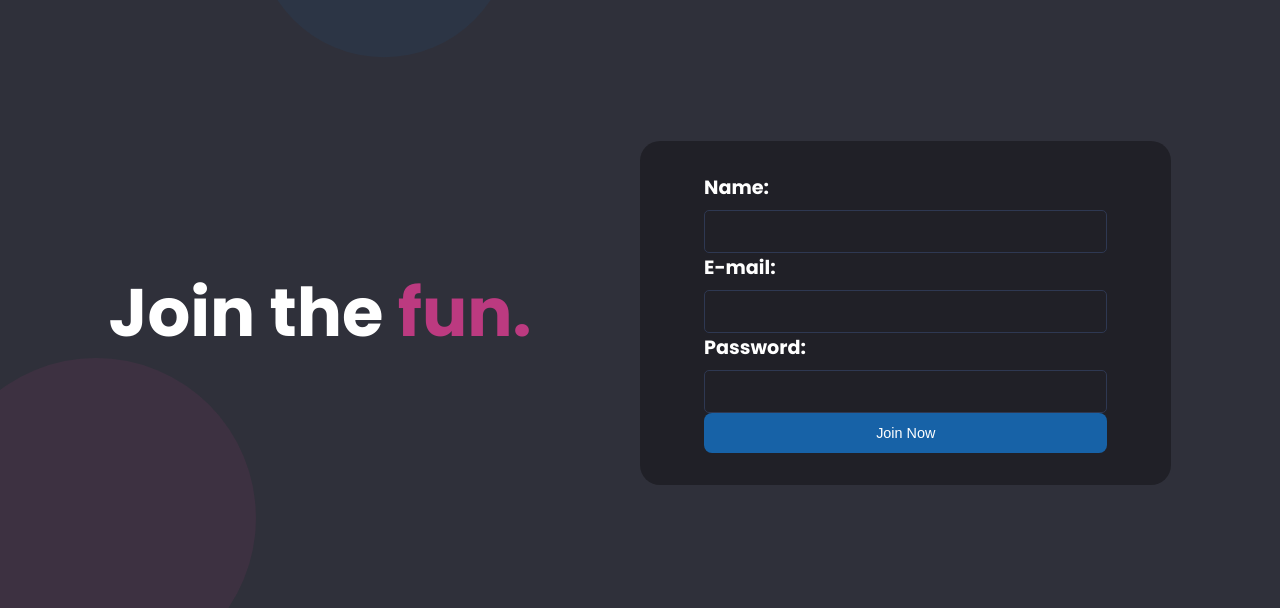
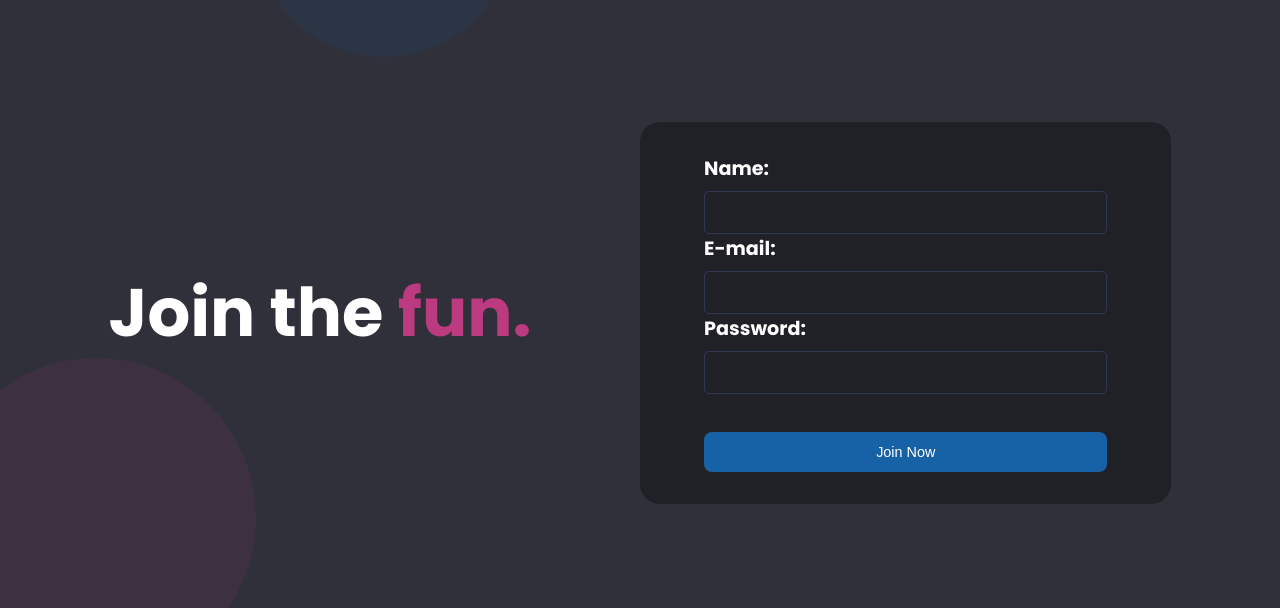
Before and after one commit to YannickEsc/Frontend_musicpage, a plain HTML site: page Frontend_musicpage/join.html in a window 1280 px wide. Shown: the part 122-730 px from the top of the page. Drawn offline with Linux system fonts and the light colour scheme.

Commit message:
Update join.css

```diff
--- a/Frontend_musicpage/join.css
+++ b/Frontend_musicpage/join.css
@@ -30,7 +30,7 @@
 }
 
 .input-group:last-child {
-    margin-bottom: 0;
+    margin-top: 2em;
 }
 
 .input-group label {
```
